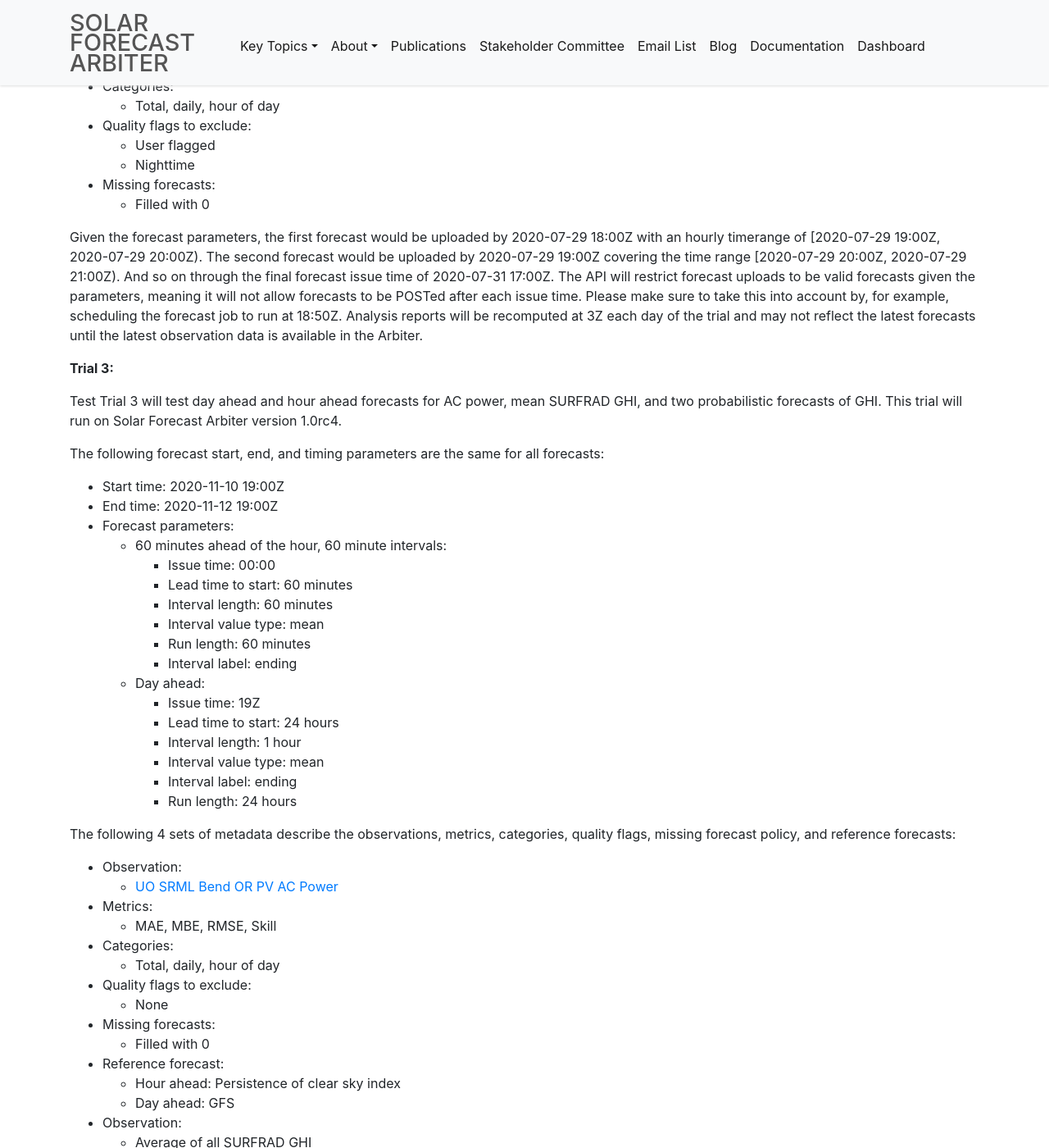
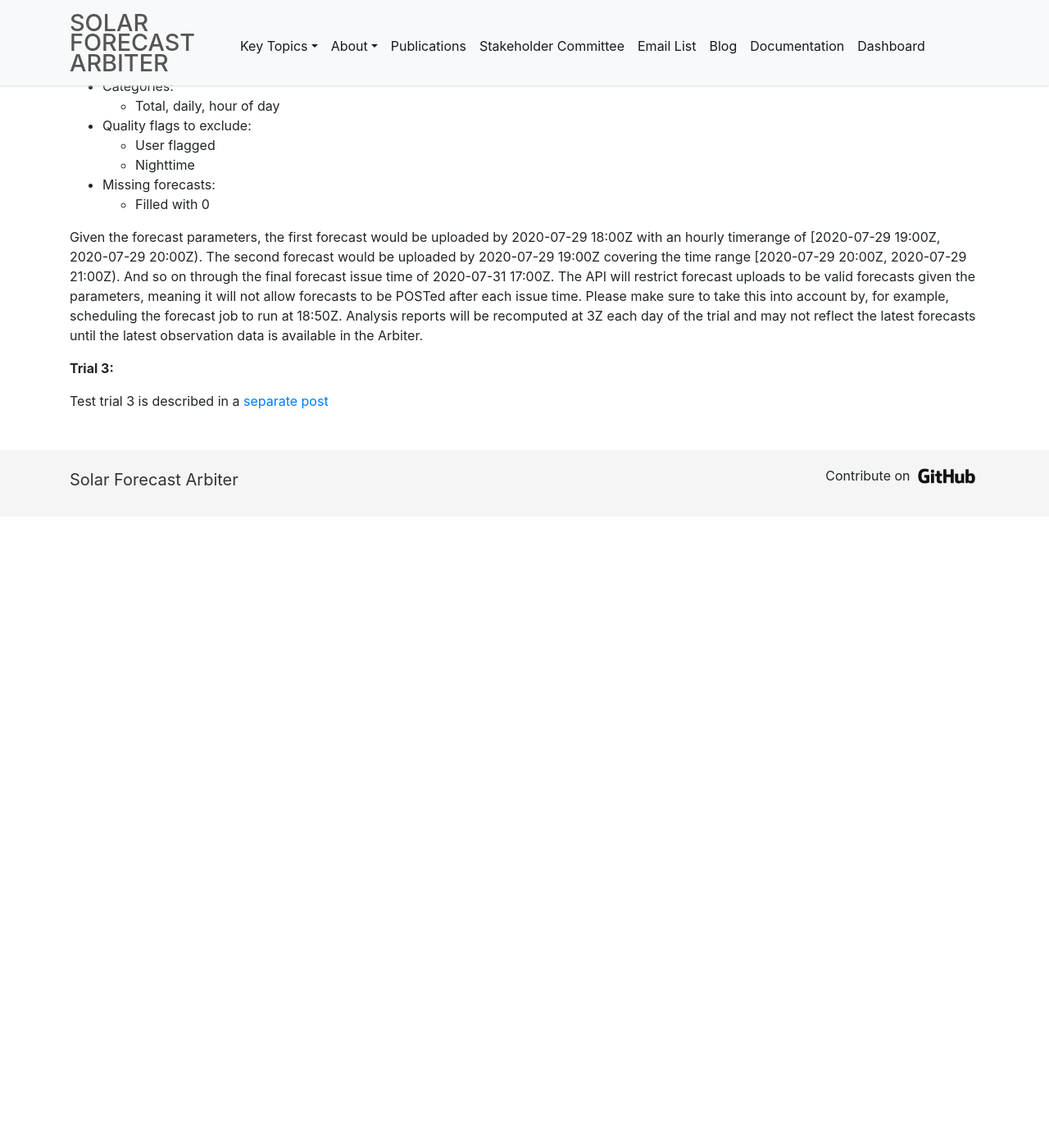
Before and after one commit to SolarArbiter/SolarArbiter.github.io, a Jekyll site: the page built from _posts/2020-02-12-Trials-Testing.md, in a window 1280 px wide and 1400 px high, scrolled down 1871 px. Shown: the whole window at 82% size. Built offline with Jekyll 4.4.1, drawn with Linux system fonts in a browser that asks for light colours; after the commit the page ends 2501 px from its top, so only the background shows below that; some of the changed text lies outside the part shown.

Commit message:
move to new doc

```diff
--- a/_posts/2020-02-12-Trials-Testing.md
+++ b/_posts/2020-02-12-Trials-Testing.md
@@ -83,94 +83,4 @@
 
 **Trial 3:**
 
-Test Trial 3 will test day ahead and hour ahead forecasts for AC power, mean SURFRAD GHI, and two probabilistic forecasts of GHI. This trial will run on Solar Forecast Arbiter version 1.0rc4.
-
-The following forecast start, end, and timing parameters are the same for all forecasts:
-
-* Start time: 2020-11-10 19:00Z
-* End time: 2020-11-12 19:00Z
-* Forecast parameters:
-  * 60 minutes ahead of the hour, 60 minute intervals:
-    * Issue time: 00:00
-    * Lead time to start: 60 minutes
-    * Interval length: 60 minutes
-    * Interval value type: mean
-    * Run length: 60 minutes
-    * Interval label: ending
-  * Day ahead:
-    * Issue time: 19Z
-    * Lead time to start: 24 hours
-    * Interval length: 1 hour
-    * Interval value type: mean
-    * Interval label: ending
-    * Run length: 24 hours
-
-The following 4 sets of metadata describe the observations, metrics, categories, quality flags, missing forecast policy, and reference forecasts:
-
-* Observation:
-  * [UO SRML Bend OR PV AC Power](https://dashboard.solarforecastarbiter.org/observations/c8d69834-a5ec-11ea-a9ae-0a580a820181)
-* Metrics:
-  * MAE, MBE, RMSE, Skill
-* Categories:
-  * Total, daily, hour of day
-* Quality flags to exclude:
-  * None
-* Missing forecasts:
-  * Filled with 0
-* Reference forecast:
-  * Hour ahead: Persistence of clear sky index
-  * Day ahead: GFS
-
-* Observation:
-  * Average of all SURFRAD GHI
-* Metrics:
-  * MAE, MBE, RMSE
-* Categories:
-  * Total, daily, hour of day
-* Quality flags to exclude:
-  * None
-* Missing forecasts:
-  * Filled with 0
-* Reference forecast:
-  * None
-
-* Observation:
-  * [Table Mountain Boulder CO ghi](https://dashboard.solarforecastarbiter.org/observations/9dfe124a-7e49-11e9-98c3-0a580a8003e9)
-* Probabilistic Forecast Thresholds:
-  * Prob(obs < 50 W/m^2)
-  * Prob(obs < 500 W/m^2)
-* Metrics:
-  * BS, REL, RES, UNC
-* Categories:
-  * Total, daily, hour of day
-* Quality flags to exclude:
-  * Nighttime
-* Missing forecasts:
-  * Filled with 0
-* Reference forecast:
-  * None
-
-* Observation:
-  * [Table Mountain Boulder CO ghi](https://dashboard.solarforecastarbiter.org/observations/9dfe124a-7e49-11e9-98c3-0a580a8003e9)
-* Probabilistic Forecast Percentiles:
-  * Prob(obs < fx) = 2%
-  * Prob(obs < fx) = 10%
-  * Prob(obs < fx) = 50%
-  * Prob(obs < fx) = 90%
-  * Prob(obs < fx) = 98%
-* Metrics:
-  * BS, QS
-* Categories:
-  * Total, daily, hour of day
-* Quality flags to exclude:
-  * Nighttime
-* Missing forecasts:
-  * Filled with 0
-* Reference forecast:
-  * Hour ahead: Persistence ensemble
-  * Day ahead: GEFS
-
-
-Please contact Will Holmgren at
-[holmgren@email.arizona.edu](mailto:holmgren@email.arizona.edu) with
-comments, questions, or to sign up for the trials testing.
+Test trial 3 is described in a [separate post](https://solarforecastarbiter.org/2020/10/29/Test-Trial-3.html)
```
Also changed, not shown: _posts/2020-10-29-Test-Trial-3.md (added, +80 -0 lines).
